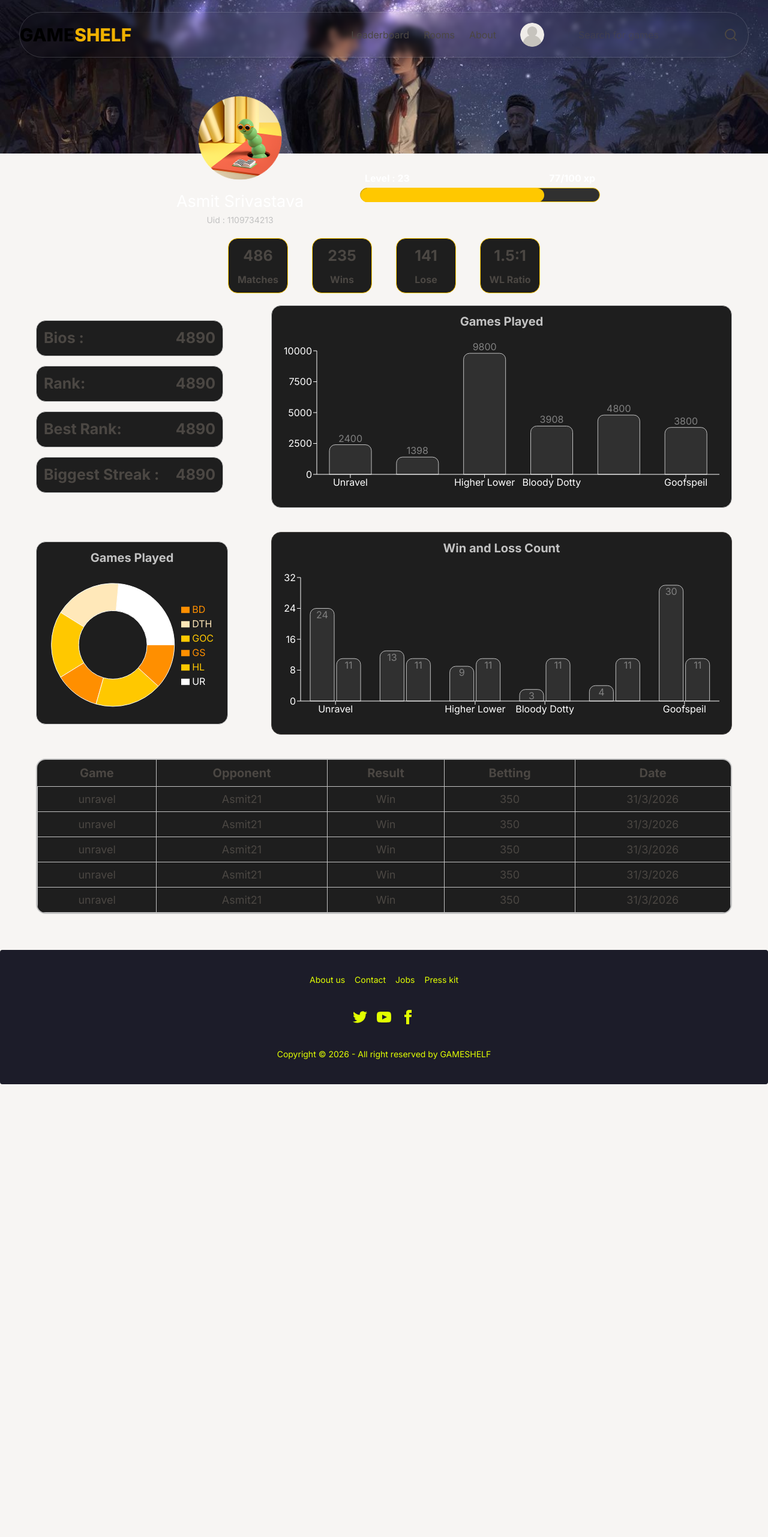
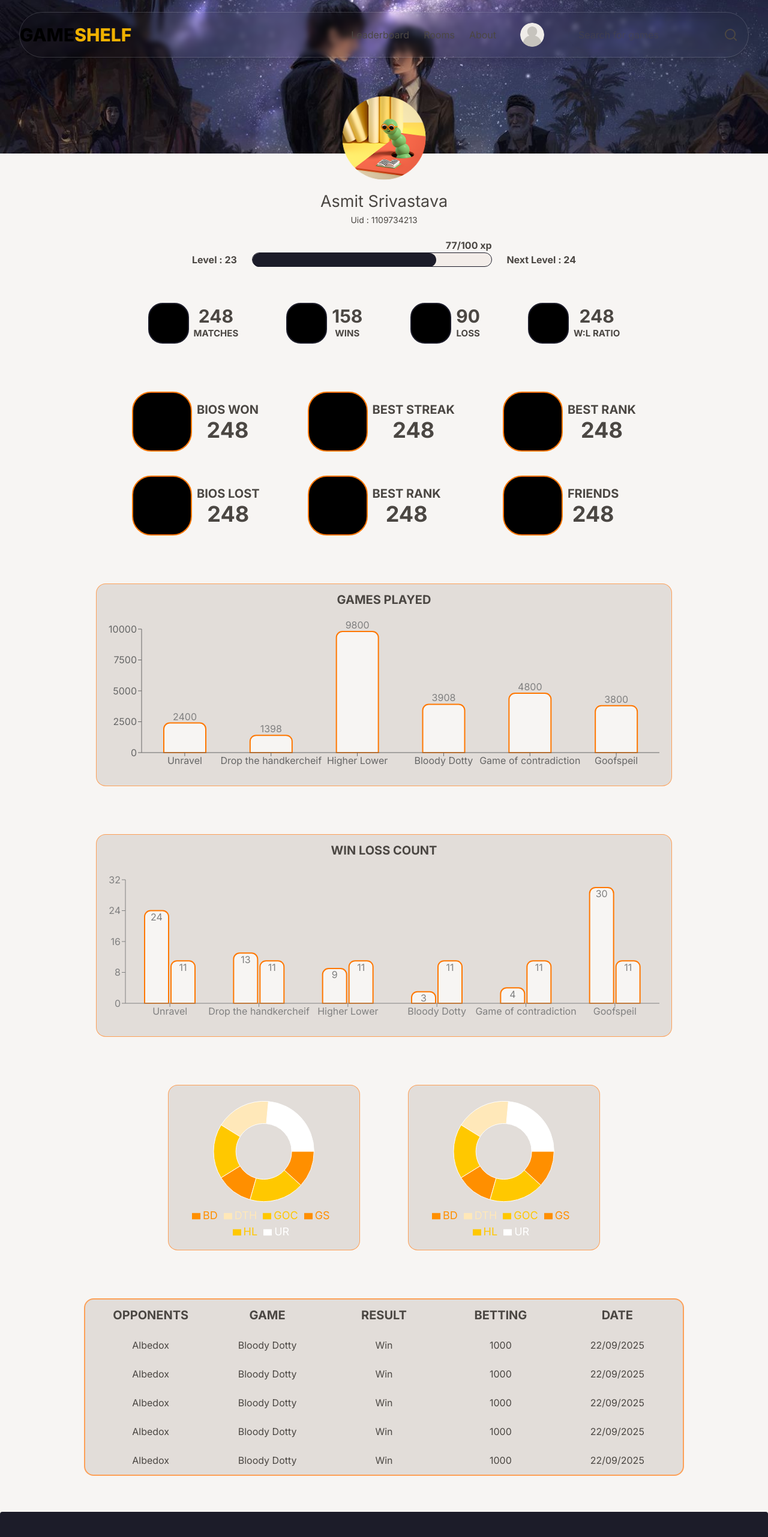
Before and after one commit to Asmit218/Gameshelf, a React (Vite) app in the folder Client/: page /profile in a window 1280 px wide. Shown: the top 2563 px of the page at 60% size. Before the commit the page ends 1808 px from the top, so only its background shows below. Built offline with nearby package versions, Linux system fonts and the light colour scheme; no server answers.

Commit message:
Profile page redesigned

```diff
--- a/Client/src/components/ProfileChart/Chartbar1.jsx
+++ b/Client/src/components/ProfileChart/Chartbar1.jsx
@@ -34,8 +34,9 @@ export default function Chartbar1() {
         }
     ];
     return (
+        <div className=''>
             <BarChart
-            style={{padding:'20px', width: '100%', maxWidth: '1200px', maxHeight: '37vh', aspectRatio: 1.618 }}
+                style={{ padding: '20px', width: '100%', maxWidth: '1200px', maxHeight: '37vh', aspectRatio: 1.618 }}
                 responsive
                 data={data}
                 margin={{
@@ -45,11 +46,12 @@ export default function Chartbar1() {
                     bottom: 5,
                 }}
             >
-            <XAxis dataKey="name" stroke='white' />
-            <YAxis width="auto" stroke='white'/>
-            <Bar dataKey="pv" fill="#303030" barSize={70} stroke="#C2C2C2" activeBar={{ fill: '#1E1E1E', stroke: '#FFC800' }} radius={[10, 10, 0, 0]} >
+                <XAxis dataKey="name" />
+                <YAxis width="auto"/>
+                <Bar dataKey="pv" className='fill-base-100 stroke-secondary-content hover:stroke-secondary stroke-2' barSize={70} radius={[10, 10, 0, 0]} >
                     <LabelList content='pv' position='top' />
                 </Bar>
             </BarChart>
+        </div>
     )
 }
--- a/Client/src/components/ProfileChart/Chartbar2.jsx
+++ b/Client/src/components/ProfileChart/Chartbar2.jsx
@@ -51,12 +51,12 @@ export default function Chartbar2() {
                 bottom: 5,
             }}
         >
-            <XAxis dataKey="name" stroke='white' />
-            <YAxis width="auto" stroke='white'/>
-            <Bar dataKey="Win" fill="#303030" barSize={40} stroke="#C2C2C2" activeBar={{ fill: '#2D3E2A', stroke: '#FFC800' }} radius={[10, 10, 0, 0]} >
+            <XAxis dataKey="name" stroke='gray' />
+            <YAxis width="auto" stroke='gray'/>
+            <Bar dataKey="Win"className='fill-base-100 stroke-secondary-content hover:stroke-success stroke-2  ' barSize={40} radius={[10, 10, 0, 0]} >
                 <LabelList content='pv' position='insideTop' />
             </Bar>
-            <Bar dataKey="Lost" fill="#303030" barSize={40} stroke="#C2C2C2" activeBar={{ fill: '#3E2A2A', stroke: '#FFC800' }} radius={[10, 10, 0, 0]} >
+            <Bar dataKey="Lost" className='fill-base-100 stroke-secondary-content hover:stroke-error stroke-2' barSize={40} radius={[10, 10, 0, 0]} >
                 <LabelList content='pv' position='insideTop' />
             </Bar>
         </BarChart>
--- a/Client/src/components/ProfileChart/Chartlevel.jsx
+++ b/Client/src/components/ProfileChart/Chartlevel.jsx
@@ -2,14 +2,22 @@
 export default function Chartlevel() {
   const xpdata = 77;
   return (
-   <div className='w-100'>
-    <div className='flex justify-between px-2 py-1'>
-      <div className='text-white font-bold text-4sm'>Level : 23</div>
-      <div className='text-white font-bold text-4sm'>77/100 xp</div>
+    <div className="flex w-160 mx-auto justify-between items-end">
+
+      <div className='text-base-content font-bold text-4sm'>Level : 23</div>
+
+      <div className="flex flex-col items-end">
+
+        <div className='text-base-content font-bold text-4sm'>77/100 xp</div>
+
+        <div className='bg-base-200 w-100 border-primary border h-6 rounded-3xl'>
+          <div className='bg-primary h-5.75 rounded-3xl' style={{ width: `${xpdata}%` }}></div>
+        </div>
+
+      </div>
+
+      <div className='text-base-content font-bold text-4sm'>Next Level : 24</div>
+
     </div>
-    <div className='bg-[#303030] border-[#FFC800] border h-6 rounded-3xl'>
-      <div className='bg-[#FFC800] h-5.75 rounded-3xl' style={{ width:`${xpdata}%` }}></div>
-    </div>
-   </div>
   )
 }
--- a/Client/src/components/ProfileChart/Chartpie1.jsx
+++ b/Client/src/components/ProfileChart/Chartpie1.jsx
@@ -15,16 +15,16 @@ export default function Chartpie1() {
   );
   return (
     <div>
-      <PieChart responsive style={{maxWidth:'320px',
-        maxHeight:'37vh',
+      <PieChart responsive style={{maxWidth:'420px',
+        maxHeight:'30vh',
         width: '95%',
         margin: 'auto',
-        minHeight: '100px',
-        fontSize:'16px', flex: '1 1 200px' , aspectRatio: 1.15}}>
+        minHeight: '250px',
+        fontSize:'18px', flex: '1 1 200px' , aspectRatio: 1.15}}>
         <MyPie />
-        <Legend layout="vertical"
-  align="right"
-  verticalAlign="middle"/>
+        <Legend layout="horizontal"
+  align="center"
+  verticalAlign="bottom"/>
       </PieChart>
 
     </div>
--- a/Client/src/components/ProfileChart/Matchtable.jsx
+++ b/Client/src/components/ProfileChart/Matchtable.jsx
@@ -7,57 +7,57 @@ const Matchtable = () => {
     const bios = "350";
     const date = "31/3/2026"
     return (
-        <div className='overflow-x-auto w-full h-auto border-2 border-[#C2C2C2] rounded-2xl bg-[#1E1E1E]' >
-            <table className='w-full  text-center text-xl '>
-                <thead className=''>
-                    <tr className=''>
-                        <th className='p-2 border-b border-r border-[#C2C2C2]'>Game</th>
+        <div className='mx-auto max-w-250 h-auto border-2 border-secondary-content/60 rounded-2xl bg-base-300' >
+            <div className='grid grid-cols-5 p-3 font-bold text-center text-xl'>
+                <div>OPPONENTS</div>
+                <div>GAME</div>
+                <div>RESULT</div>
+                <div>BETTING</div>
+                <div>DATE</div>
+            </div>
+            <div className='grid grid-cols-5 p-3 text-center text'>
+                <div>Albedox</div>
+                <div>Bloody Dotty</div>
+                <div>Win</div>
+                <div>1000</div>
+                <div>22/09/2025</div>
+            </div>
+            <div className='grid grid-cols-5 p-3 text-center text'>
+                <div>Albedox</div>
+                <div>Bloody Dotty</div>
+                <div>Win</div>
+                <div>1000</div>
+                <div>22/09/2025</div>
+            </div>
+            <div className='grid grid-cols-5 p-3 text-center text'>
+                <div>Albedox</div>
+                <div>Bloody Dotty</div>
+                <div>Win</div>
+                <div>1000</div>
+                <div>22/09/2025</div>
+            </div>
+            <div className='grid grid-cols-5 p-3 text-center text'>
+                <div>Albedox</div>
+                <div>Bloody Dotty</div>
+                <div>Win</div>
+                <div>1000</div>
+                <div>22/09/2025</div>
+            </div>
+            <div className='grid grid-cols-5 p-3 text-center text'>
+                <div>Albedox</div>
+                <div>Bloody Dotty</div>
+                <div>Win</div>
+                <div>1000</div>
+                <div>22/09/2025</div>
+            </div>
+        </div>
+    )
+}
+
+{/* <th className='p-2 border-b border-r border-[#C2C2C2]'>Game</th>
                         <th className='p-2 border-t-0 border border-[#C2C2C2]'>Opponent</th>
                         <th className='p-2 border-t-0 border border-[#C2C2C2]'>Result</th>
                         <th className='p-2 border-t-0 border border-[#C2C2C2]'>Betting</th>
                         <th className='p-2 border-b border-l border-[#C2C2C2]'>Date</th>
-                    </tr>
-                </thead>
-                <tbody className='text-[18px]'>
-                    <tr className=''>
-                        <td className='p-2 border border-[#C2C2C2]'>{game}</td>
-                        <td className='p-2 border border-[#C2C2C2]'>{opponent}</td>
-                        <td className='p-2 border border-[#C2C2C2]'>{result}</td>
-                        <td className='p-2 border border-[#C2C2C2]'>{bios}</td>
-                        <td className='p-2 border border-[#C2C2C2]'>{date}</td>
-                    </tr>
-                    <tr className=''>
-                        <td className='p-2 border border-[#C2C2C2]'>{game}</td>
-                        <td className='p-2 border border-[#C2C2C2]'>{opponent}</td>
-                        <td className='p-2 border border-[#C2C2C2]'>{result}</td>
-                        <td className='p-2 border border-[#C2C2C2]'>{bios}</td>
-                        <td className='p-2 border border-[#C2C2C2]'>{date}</td>
-                    </tr>
-                    <tr className=''>
-                        <td className='p-2 border border-[#C2C2C2]'>{game}</td>
-                        <td className='p-2 border border-[#C2C2C2]'>{opponent}</td>
-                        <td className='p-2 border border-[#C2C2C2]'>{result}</td>
-                        <td className='p-2 border border-[#C2C2C2]'>{bios}</td>
-                        <td className='p-2 border border-[#C2C2C2]'>{date}</td>
-                    </tr>
-                    <tr className=''>
-                        <td className='p-2 border border-[#C2C2C2]'>{game}</td>
-                        <td className='p-2 border border-[#C2C2C2]'>{opponent}</td>
-                        <td className='p-2 border border-[#C2C2C2]'>{result}</td>
-                        <td className='p-2 border border-[#C2C2C2]'>{bios}</td>
-                        <td className='p-2 border border-[#C2C2C2]'>{date}</td>
-                    </tr>
-                    <tr className=''>
-                        <td className='p-2 border border-[#C2C2C2]'>{game}</td>
-                        <td className='p-2 border border-[#C2C2C2]'>{opponent}</td>
-                        <td className='p-2 border border-[#C2C2C2]'>{result}</td>
-                        <td className='p-2 border border-[#C2C2C2]'>{bios}</td>
-                        <td className='p-2 border border-[#C2C2C2]'>{date}</td>
-                    </tr>
-                </tbody>
-            </table>
-        </div>
-    )
-}
-
+                         */}
 export default Matchtable
--- a/Client/src/pages/profilepage.jsx
+++ b/Client/src/pages/profilepage.jsx
@@ -7,19 +7,19 @@ import Chartbar2 from '../components/ProfileChart/Chartbar2'
 import Chartpie1 from '../components/ProfileChart/Chartpie1'
 import Matchtable from '../components/ProfileChart/Matchtable'
 
-const profilepage = ({textTheme,user}) => {
+const profilepage = ({ textTheme, user }) => {
     return (
         <div className=''>
             <img className='h-64 w-full object-cover' src='banner.jpg'></img>
             <div className="mx-25 my-5 absolute top-0 left-0">
                 <Navbar user={user} textTheme={textTheme} />
             </div>
-            <div className=' px-10 flex flex-wrap'>
-                <div className='flex items-end mx-auto'>
+
+            <div className='flex flex-col items-center mx-auto'>
                 <div className='flex flex-col w-60 items-center ml-10 mr-10'>
                     <img className='absolute top-40 z-10 h-35 w-35' src='22.png'></img>
-                        <div className='text-[#ffffff] text-[27px] mt-15'>Asmit Srivastava</div>
-                        <div className='text-[#C2C2C2] text-sm'>Uid : 1109734213</div>
+                    <div className=' text-[27px] mt-15'>Asmit Srivastava</div>
+                    <div className=' text-sm'>Uid : 1109734213</div>
                 </div>
 
                 <div className='mb-10 mt-5 ml-10 mr-10'>
@@ -27,61 +27,110 @@ const profilepage = ({textTheme,user}) => {
                 </div>
             </div>
 
-                <div className='flex flex-wrap mx-auto mt-5 gap-10'>
-                    <div className='h-23 w-25 bg-[#1E1E1E] border border-[#FFC800] rounded-2xl flex flex-col justify-end'>
-                        <p className='text-[25px] font-bold text-center mb-2'>486</p>
-                        <p className='text-[16px] font-bold text-center mb-2.5'>Matches</p>
+            <div className='mt-5 mb-20 font-bold flex justify-center gap-20'>
+                <div className='flex gap-2 items-center'>
+                    <div className='h-17 w-17 border-2 border-primary bg-black rounded-3xl'></div>
+                    <div className='flex flex-col items-center'>
+                        <div className='text-3xl'>248</div>
+                        <div className='text-[15px]'>MATCHES</div>
                     </div>
-                    <div className='h-23 w-25 bg-[#1E1E1E] border border-[#FFC800] rounded-2xl flex flex-col justify-end'>
-                        <p className='text-[25px] font-bold text-center mb-2'>235</p>
-                        <p className='text-[16px] font-bold text-center mb-2.5'>Wins</p>
-                    </div><div className='h-23 w-25 bg-[#1E1E1E] border border-[#FFC800] rounded-2xl flex flex-col justify-end'>
-                        <p className='text-[25px] font-bold text-center mb-2'>141</p>
-                        <p className='text-[16px] font-bold text-center mb-2.5'>Lose</p>
-                    </div><div className='h-23 w-25 bg-[#1E1E1E] border border-[#FFC800] rounded-2xl flex flex-col justify-end'>
-                        <p className='text-[25px] font-bold text-center mb-2'>1.5:1</p>
-                        <p className='text-[16px] font-bold text-center mb-2.5'>WL Ratio</p>
+                </div>
+                <div className='flex gap-2 items-center '>
+                    <div className='h-17 w-17 border-2 border-primary bg-black rounded-3xl'></div>
+                    <div className='flex flex-col items-center'>
+                        <div className='text-3xl'>158</div>
+                        <div className='text-[15px]'>WINS</div>
+                    </div>
+                </div>
+                <div className='flex gap-2 items-center'>
+                    <div className='h-17 w-17 border-2 border-primary bg-black rounded-3xl'></div>
+                    <div className='flex flex-col items-center'>
+                        <div className='text-3xl'>90</div>
+                        <div className='text-[15px]'>LOSS</div>
+                    </div>
+                </div>
+                <div className='flex gap-2 items-center'>
+                    <div className='h-17 w-17 border-2 border-primary bg-black rounded-3xl'></div>
+                    <div className='flex flex-col items-center'>
+                        <div className='text-3xl'>248</div>
+                        <div className='text-[15px]'>W:L RATIO</div>
                     </div>
                 </div>
             </div>
-            <div className='flex items-center justify-center gap-20 mt-5 mb-10 ml-15 mr-15'>
-                <div>
-                    <div className='flex flex-col gap-4'>
-                        <div className='h-15 w-78 bg-[#1E1E1E] border border-[#C2C2C2] rounded-2xl flex items-center justify-between p-3 gap-5'>
-                            <p className='text-[25px] font-bold text-center'>Bios :</p>
-                            <p className='text-[25px] font-bold text-center'>4890</p>
+
+            <div className='mt-5 mb-20 font-bold flex flex-wrap justify-center gap-20'>
+                <div className='flex flex-col gap-10'>
+                    <div className='flex gap-2 items-center'>
+                        <div className='h-25 w-25 border-2 border-secondary-content bg-black rounded-4xl'></div>
+                        <div className='flex flex-col items-center'>
+                            <div className='text-xl'>BIOS WON</div>
+                            <div className='text-4xl'>248</div>
                         </div>
-                        <div className='h-15 w-78 bg-[#1E1E1E] border border-[#C2C2C2] rounded-2xl flex items-center  justify-between p-3  gap-5'>
-                            <p className='text-[25px] font-bold text-center '>Rank:</p>
-                            <p className='text-[25px] font-bold text-center '>4890</p>
                     </div>
-                        <div className='h-15 w-78 bg-[#1E1E1E] border border-[#C2C2C2] rounded-2xl flex items-center  justify-between p-3  gap-5'>
-                            <p className='text-[25px] font-bold text-center '>Best Rank:</p>
-                            <p className='text-[25px] font-bold text-center '>4890</p>
-                        </div>
-                        <div className='h-15 w-78 bg-[#1E1E1E] border border-[#C2C2C2] rounded-2xl flex items-center justify-between p-3  gap-5'>
-                            <p className='text-[25px] font-bold text-center '>Biggest Streak :</p>
-                            <p className='text-[25px] font-bold text-center '>4890</p>
+                    <div className='flex gap-2 items-center'>
+                        <div className='h-25 w-25 border-2 border-secondary-content bg-black rounded-4xl'></div>
+                        <div className='flex flex-col items-center'>
+                            <div className='text-xl'>BIOS LOST</div>
+                            <div className='text-4xl'>248</div>
                         </div>
                     </div>
                 </div>
-                <div className='border-[#C2C2C2] bg-[#1E1E1E] rounded-2xl border max-w-300 w-full'>
-                    <div className=' pt-3 text-center text-xl text-[#C2C2C2] font-bold'>Games Played</div>
+                <div className='flex flex-col gap-10'>
+                    <div className='flex gap-2 items-center'>
+                        <div className='h-25 w-25 border-2  border-secondary-content bg-black rounded-4xl'></div>
+                        <div className='flex flex-col items-center'>
+                            <div className='text-xl'>BEST STREAK</div>
+                            <div className='text-4xl'>248</div>
+                        </div>
+                    </div>
+                    <div className='flex gap-2 items-center'>
+                        <div className='h-25 w-25 border-2  border-secondary-content bg-black rounded-4xl'></div>
+                        <div className='flex flex-col items-center'>
+                            <div className='text-xl'>BEST RANK</div>
+                            <div className='text-4xl'>248</div>
+                        </div>
+                    </div>
+                </div>
+                <div className='flex flex-col gap-10'>
+                    <div className='flex gap-2 items-center'>
+                        <div className='h-25 w-25 border-2 border-secondary-content bg-black rounded-4xl'></div>
+                        <div className='flex flex-col items-center'>
+                            <div className='text-xl'>BEST RANK</div>
+                            <div className='text-4xl'>248</div>
+                        </div>
+                    </div>
+                    <div className='flex gap-2 items-center'>
+                        <div className='h-25 w-25 border-2 border-secondary-content bg-black rounded-4xl'></div>
+                        <div className='flex flex-col items-center'>
+                            <div className='text-xl'>FRIENDS</div>
+                            <div className='text-4xl'>248</div>
+                        </div>
+                    </div>
+                </div>
+            </div>
+
+            <div className='mx-auto mb-20 border-secondary-content/60 bg-base-300 rounded-2xl border max-w-240'>
+                    <div className=' pt-3 text-center text-xl font-bold'>GAMES PLAYED</div>
                     <div className=''><Chartbar1 /></div>
             </div>
+
+            <div className='mx-auto mb-20 border-secondary-content/60 bg-base-300 rounded-2xl border max-w-240'>
+                    <div className=' pt-3 text-center text-xl font-bold'>WIN LOSS COUNT</div>
+                    <div className=''><Chartbar2 /></div>
             </div>
-            <div className='flex items-center justify-center gap-18 mt-5 mb-10 mx-15'>
-                <div className='w-full max-w-80 bg-[#1E1E1E] border border-[#C2C2C2] rounded-2xl'>
-                    <div className='pt-3 text-center text-xl text-[#C2C2C2] font-bold'>Games Played </div>
+
+            <div className='mb-20 flex justify-center gap-20'>
+                <div className='w-80 p-3 border-secondary-content/60 bg-base-300 rounded-2xl border' >
                     <Chartpie1 />
                 </div>
-                <div className='bg-[#1E1E1E] rounded-2xl border max-w-300 w-full'>
-                    <div className='pt-3 text-center text-xl text-[#C2C2C2] font-bold'>Win and Loss Count</div>
-                    <Chartbar2 />
+                <div className='w-80 p-3 border-secondary-content/60 bg-base-300 rounded-2xl border' >
+                    <Chartpie1 />
                 </div>
             </div>
-            <div className=' mb-15 max-w-400 mx-15 2xl:mx-auto'>
-                <Matchtable/>
+
+
+            <div className=' mb-15 max-w-350 mx-15 2xl:max-w-350 2xl:mx-auto'>
+                <Matchtable />
             </div>
             <div>
                 <Footer />
```
Also changed, not shown: Client/src/index.css (line endings or trailing spaces). Lines whose indentation alone changed are shown as unchanged.
